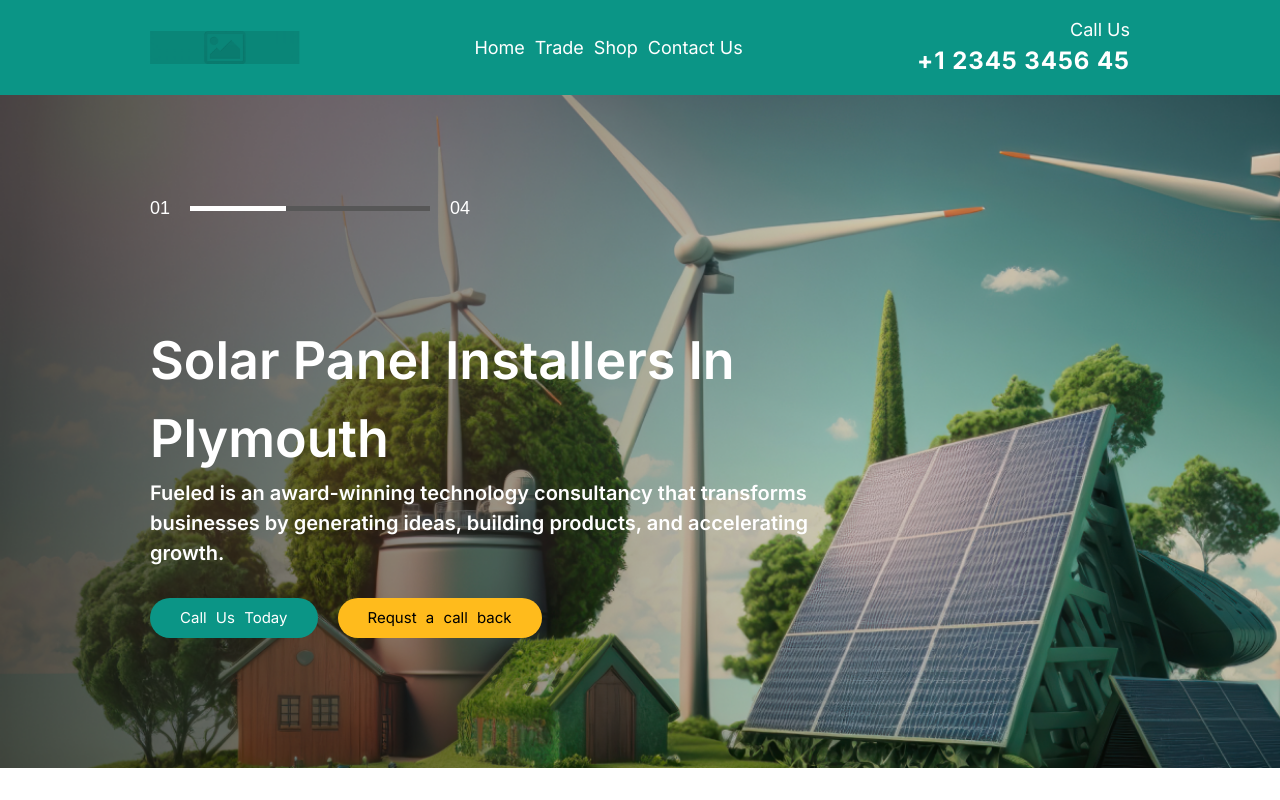
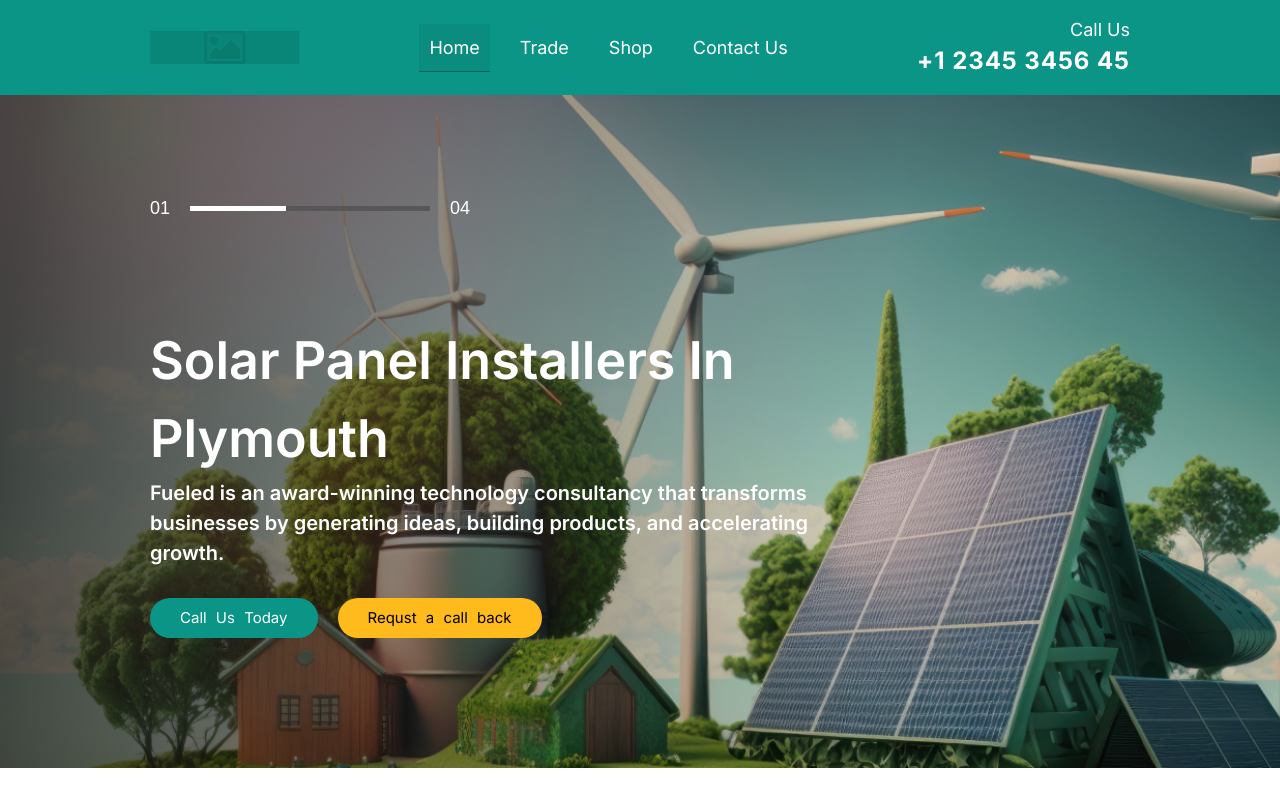
Before and after one commit to ranasami1/landing-page-solar-panel, a plain HTML site: page index.html in a window 1280 px wide. Shown: the top 800 px of the page. Drawn offline with nearby package versions, Linux system fonts and the light colour scheme; a web font is replaced by a local one.

Commit message:
add hover and active class style

```diff
--- a/style.css
+++ b/style.css
@@ -18,6 +18,11 @@
     box-sizing: border-box;
     text-decoration: none;
     font-family: "Inter", sans-serif;
+}
+.active{
+    background-color: #0a8c7e;
+    border-radius: 0.5px;
+    border-bottom: 1px solid #0c6059;
 }
 body{
     overflow-x: hidden;
@@ -41,9 +46,18 @@ nav .logo a img{
 }
 nav .navigation{
     display: flex;
-    gap: 10px;
+    gap: 20px;
     color: #ffffff;
 }
+nav .navigation a{
+    padding: 10px;
+}
+nav .navigation a:hover{
+    background-color: #0a8c7e;
+    border-radius: 0.5px;
+    border-bottom: 1px solid #0c6059;
+}
+
 nav .call{
     text-align: right;
 }
```
